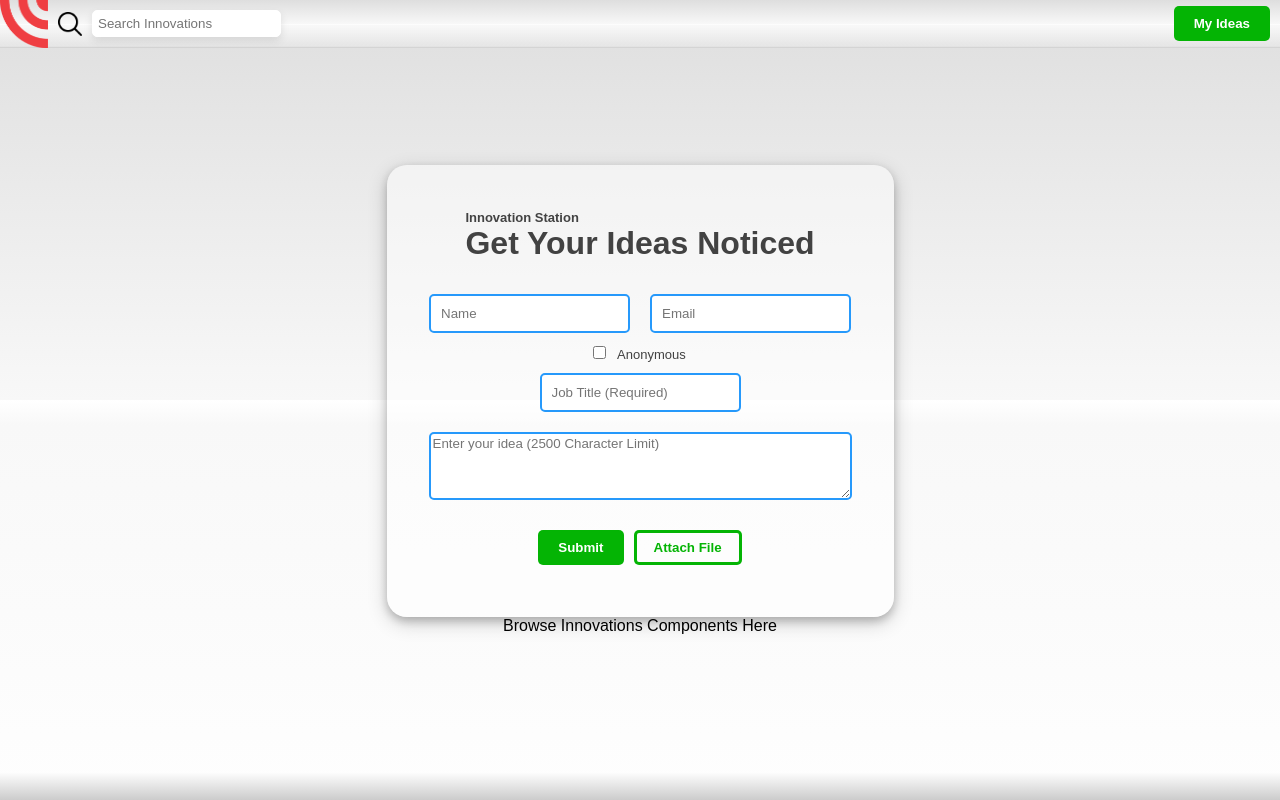
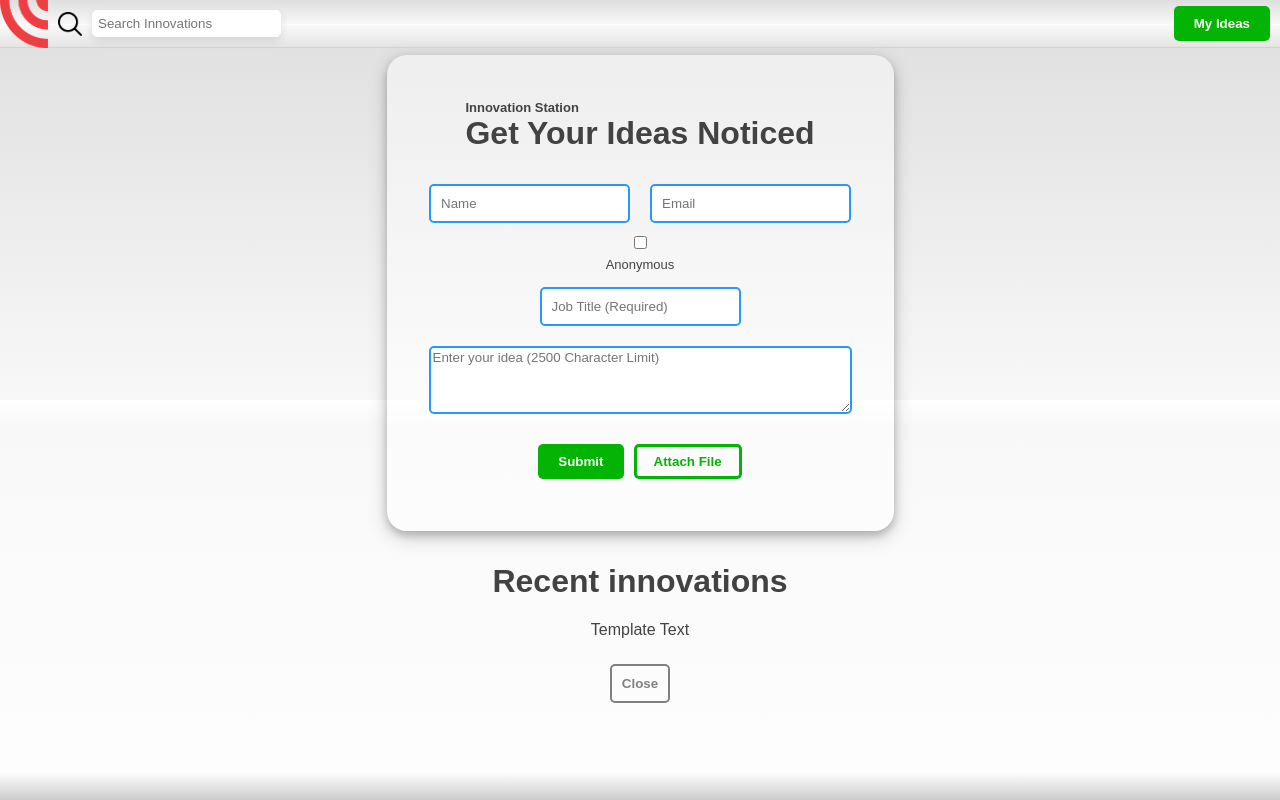
Before and after one commit to Deridealized/Innovation_Station, a React (Create React App) app: page / in a window 1280 px wide. Both pictures are taken after a click on the button "Browse Innovations". Built offline with nearby package versions, Linux system fonts and the light colour scheme.

Commit message:
Added MaterialUI

```diff
--- a/package.json
+++ b/package.json
@@ -3,6 +3,9 @@
   "version": "0.1.0",
   "private": true,
   "dependencies": {
+    "@emotion/react": "^11.11.0",
+    "@emotion/styled": "^11.11.0",
+    "@mui/material": "^5.13.3",
     "@testing-library/jest-dom": "^5.16.5",
     "@testing-library/react": "^13.4.0",
     "@testing-library/user-event": "^13.5.0",
--- a/src/App.css
+++ b/src/App.css
@@ -19,6 +19,17 @@
   padding: 2rem;
   text-align: left;
   box-shadow: 0 4px 8px 0 rgba(0, 0, 0, 0.2), 0 6px 20px 0 rgba(0, 0, 0, 0.19);
+}
+
+.MainForm2 {
+  transition: 0.3s;
+  display: flex;
+  flex-direction: column;
+  align-items: center;
+  justify-content: center;
+  color: rgb(66, 66, 66);
+  padding: 2rem;
+  text-align: left;
 }
 
 .MainForm.success {
--- a/src/App.js
+++ b/src/App.js
@@ -44,7 +44,7 @@ function App() {
   return (
     <div className="App">
       <TopBar />
-      <form className={`MainForm ${submitSuccess ? 'success' : ''}`}>
+      <form className={`MainForm ${submitSuccess ? "success" : ""}`}>
         <header>
           <h3 className="SmallTitle">Innovation Station</h3>
           <h1 className="MainTitle">Get Your Ideas Noticed</h1>
@@ -72,16 +72,13 @@ function App() {
           <WarningIcon showMe={isEmailMax || validEmail} />
         </div>
 
-        <span>
         <input
           className="InputFieldBox"
           type="checkbox"
           onClick={() => setIsAnonymous(!isAnonymous)}
         ></input>
         <a className="InlineText"> Anonymous</a>
-        </span>
 
-        <div>
         <InputField
           name="Job Title (Required)"
           setInputCallback={setJobTitle}
@@ -90,7 +87,6 @@ function App() {
           isValid={validJob}
         />
         <WarningIcon showMe={isJobTitleMax || validJob} />
-        </div>
 
         <IdeaInputField
           setInputCallback={setIdea}
@@ -119,7 +115,7 @@ function App() {
       </form>
 
       {showSubmissions ? (
-        <InnovationList />
+        <InnovationList showSubmissions={showSubmissions}/>
       ) : (
         <button className="link-btn" onClick={() => setShowSubmissions(true)}>
           Browse Innovations
--- a/src/components/innovationList.jsx
+++ b/src/components/innovationList.jsx
@@ -1,13 +1,29 @@
-import React, {useState, useEffect} from "react";
+import React, { useState, useEffect } from "react";
 
 function InnovationList(props) {
   const [submissions, setSubmissions] = useState([]);
 
+  const show = () => {
+    if (submissions) {
+      return "link-btn";
+    } else {
+      return "hide";
+    }
+  };
+
   return (
     <div>
+      <form className="MainForm2">
+        <header>
+          <h1 className="MainTitle">Recent innovations</h1>
+        </header>
 
-        Browse Innovations Components Here
+        <div className="InputRow">Template Text</div>
 
+        <button className={show()} type="button">
+          Close
+        </button>
+      </form>
     </div>
   );
 }
```
Also changed, not shown: 1 other file (tests, documents, lock files or other folders). Lines whose indentation alone changed are shown as unchanged.
